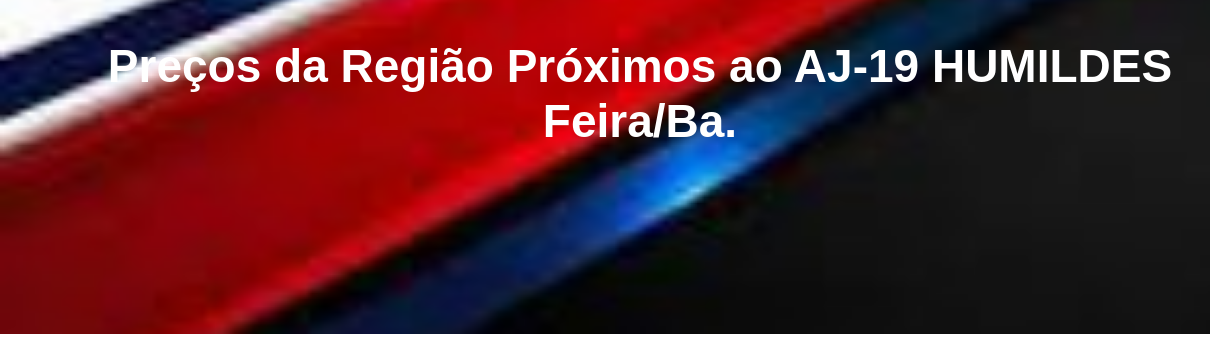
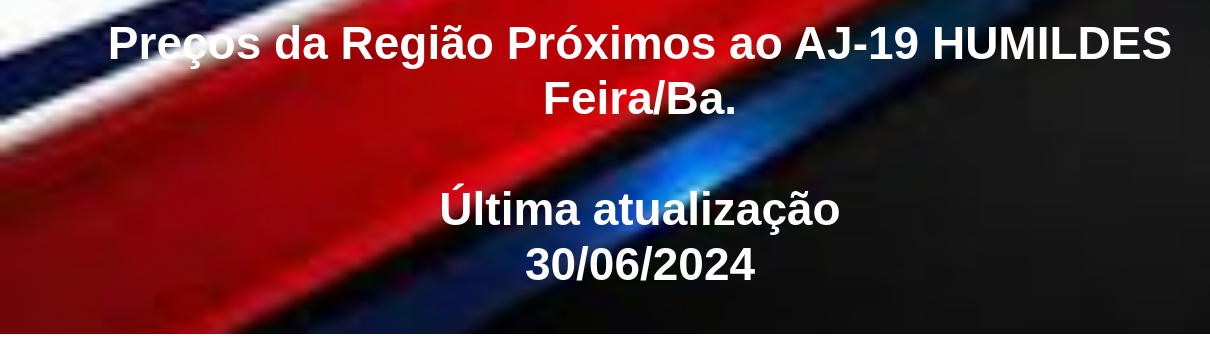
Before and after one commit to RK-System/redeaj, a plain HTML site: page precos.html in a window 1280 px wide. Shown: the part 146-493 px from the top of the page, 0-1210 px from the left. Drawn offline with Linux system fonts and the light colour scheme; a web font is replaced by a local one.

Commit message:
Add files via upload

```diff
--- a/precos.html
+++ b/precos.html
@@ -8,7 +8,7 @@
     <meta name="description" content="">
     <meta name="author" content="">
 
-    <title>Parceiros</title>
+    <title>Preços</title>
 
     <!-- CSS FILES -->
     <link rel="preconnect" href="https://fonts.googleapis.com">
@@ -76,8 +76,8 @@ https://templatemo.com/tm-584-pod-talk
                 <div class="row">
 
                     <div class="col-lg-12 col-12 text-center">
-
-                        <h2 class="mb-0">Preços da Região Próximos ao AJ-19 HUMILDES Feira/Ba.</h2>
+                      <br><br><br><br><br>
+                        <h2 class="mb-0">Preços da Região Próximos ao AJ-19 HUMILDES Feira/Ba.<br><br>Última atualização<br>30/06/2024</h2>
                     </div>
 
                 </div>
```
